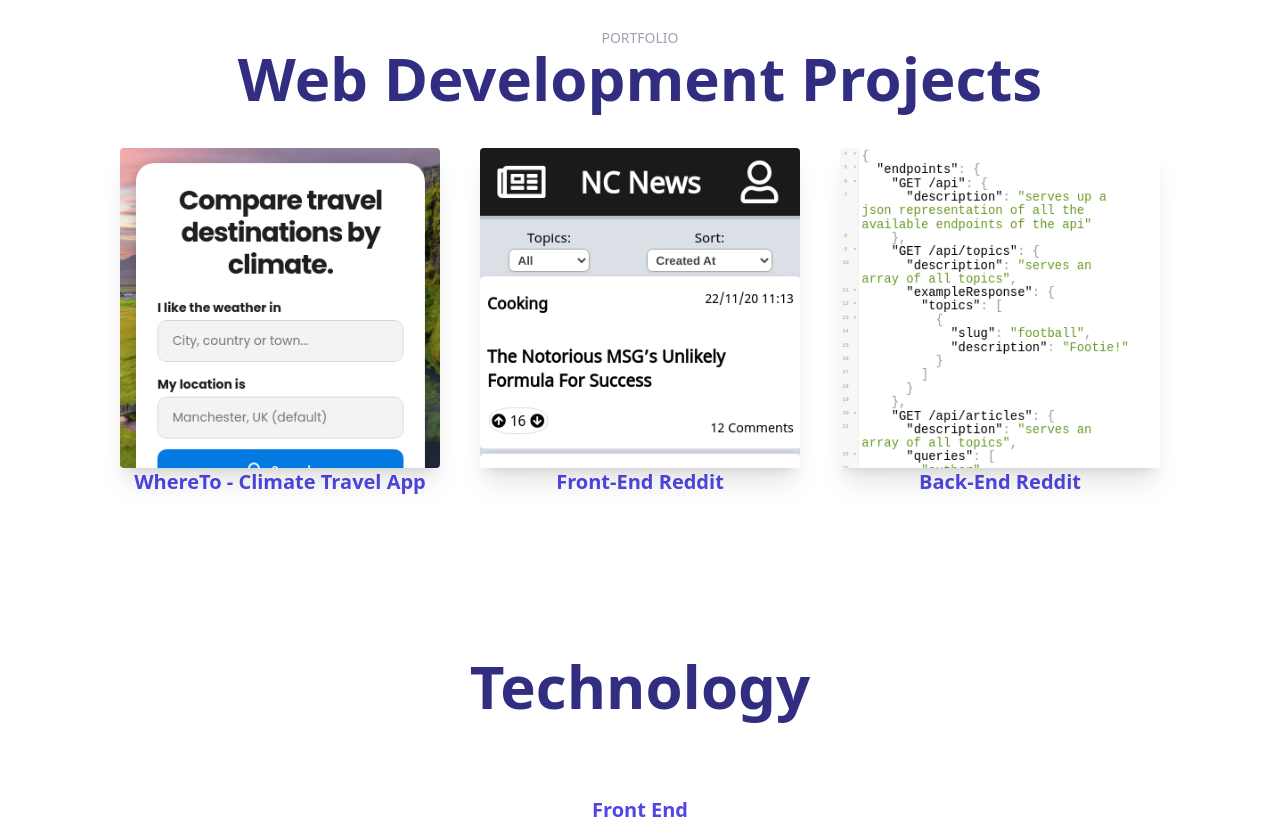
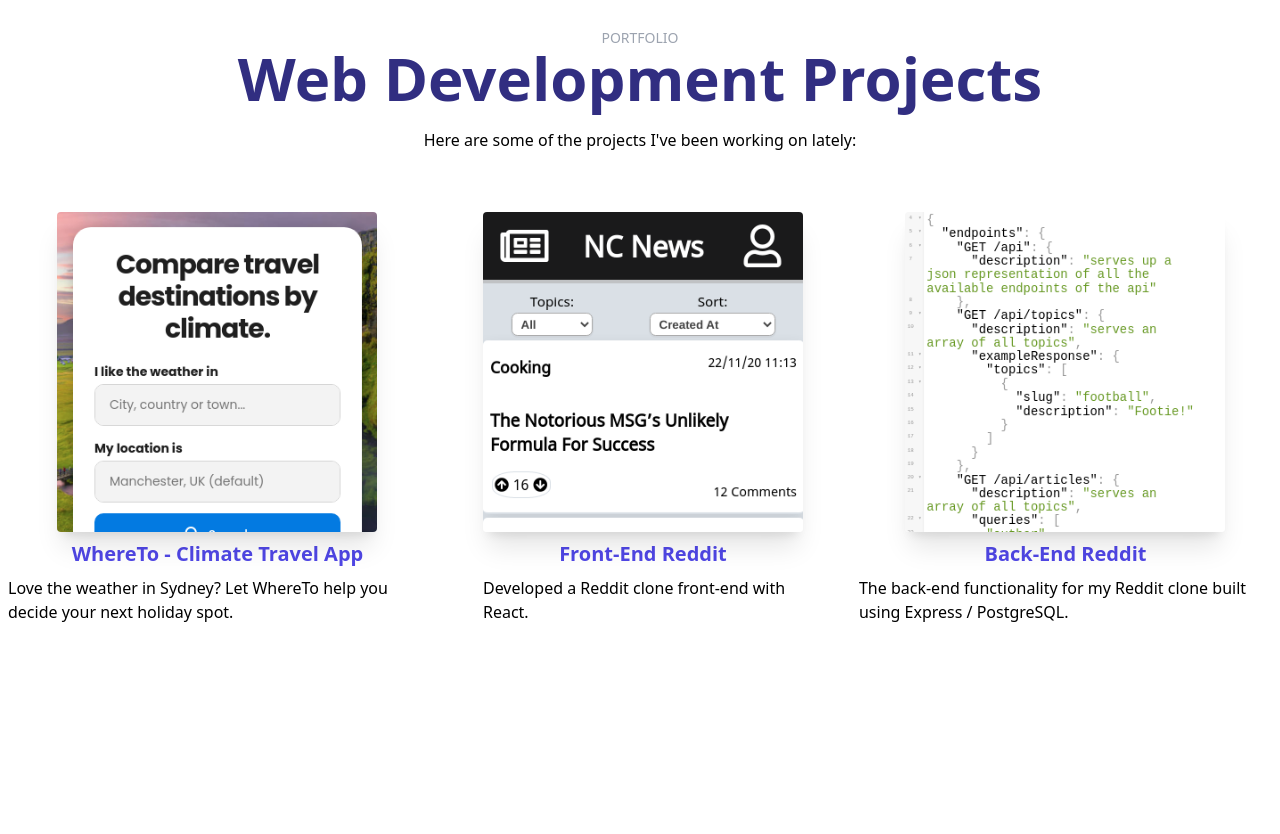
Before and after one commit to benwestondigital/next-portfolio, a Next.js app: page / in a window 1280 px wide. Shown: the part 580-1414 px from the top of the page. Built offline with nearby package versions, Linux system fonts and the light colour scheme.

Commit message:
add project description

```diff
--- a/components/SingleProject.jsx
+++ b/components/SingleProject.jsx
@@ -2,7 +2,7 @@ import Image from 'next/image';
 
 const SingleProject = ({ project }) => {
   return (
-    <div className='flex flex-col items-center'>
+    <div className='flex flex-col mx-2 items-center'>
       <div className='rounded w-80 h-80 shadow-xl relative'>
         <Image
           src={project.image}
@@ -13,9 +13,10 @@ const SingleProject = ({ project }) => {
           objectPosition='top'
         />
       </div>
-      <h2 className='text-xl text-indigo-600 font-semibold'>
+      <h2 className='text-xl m-2 text-indigo-600 font-semibold'>
         {project.projName}
       </h2>
+      <p className='text-left font-normal font mb-5 flex-wrap'>{project.description}</p>
     </div>
   );
 };
--- a/pages/projects/Projects.js
+++ b/pages/projects/Projects.js
@@ -3,14 +3,13 @@ import SingleProject from '../../components/SingleProject';
 import whereto from '../../public/images/whereto.png'
 import redditfront from '../../public/images/redditfront.png'
 import redditback from '../../public/images/redditback.png'
-import Image from 'next/image';
 
 
 const Projects = () => {
   const projects = [
-    { projName: 'WhereTo - Climate Travel App', image: whereto },
-    { projName: 'Front-End Reddit', image: redditfront },
-    { projName: 'Back-End Reddit', image: redditback },
+    { projName: 'WhereTo - Climate Travel App', image: whereto, description: 'Love the weather in Sydney? Let WhereTo help you decide your next holiday spot.' },
+    { projName: 'Front-End Reddit', image: redditfront, description: 'Developed a Reddit clone front-end with React.' },
+    { projName: 'Back-End Reddit', image: redditback, description: 'The back-end functionality for my Reddit clone built using Express / PostgreSQL.' },
   ];
 
   return (
@@ -20,7 +19,8 @@ const Projects = () => {
         <h2 className='text-indigo-900 text-6xl font-bold text-center'>
           Web Development Projects
         </h2>
-        <div className='md:flex sm:flex-col md:flex-row justify-center items-center gap-10 mt-10'>
+        <p className='text-left font-normal font m-5 flex-wrap'>Here are some of the projects I&apos;ve been working on lately:</p>
+        <div className='md:flex sm:flex-col md:flex-row justify-center items-center gap-10 md:gap-10 sm:pb-10 mt-10'>
           {projects.map(project => {
             return <SingleProject key={project.projName} project={project} />;
           })}
```
